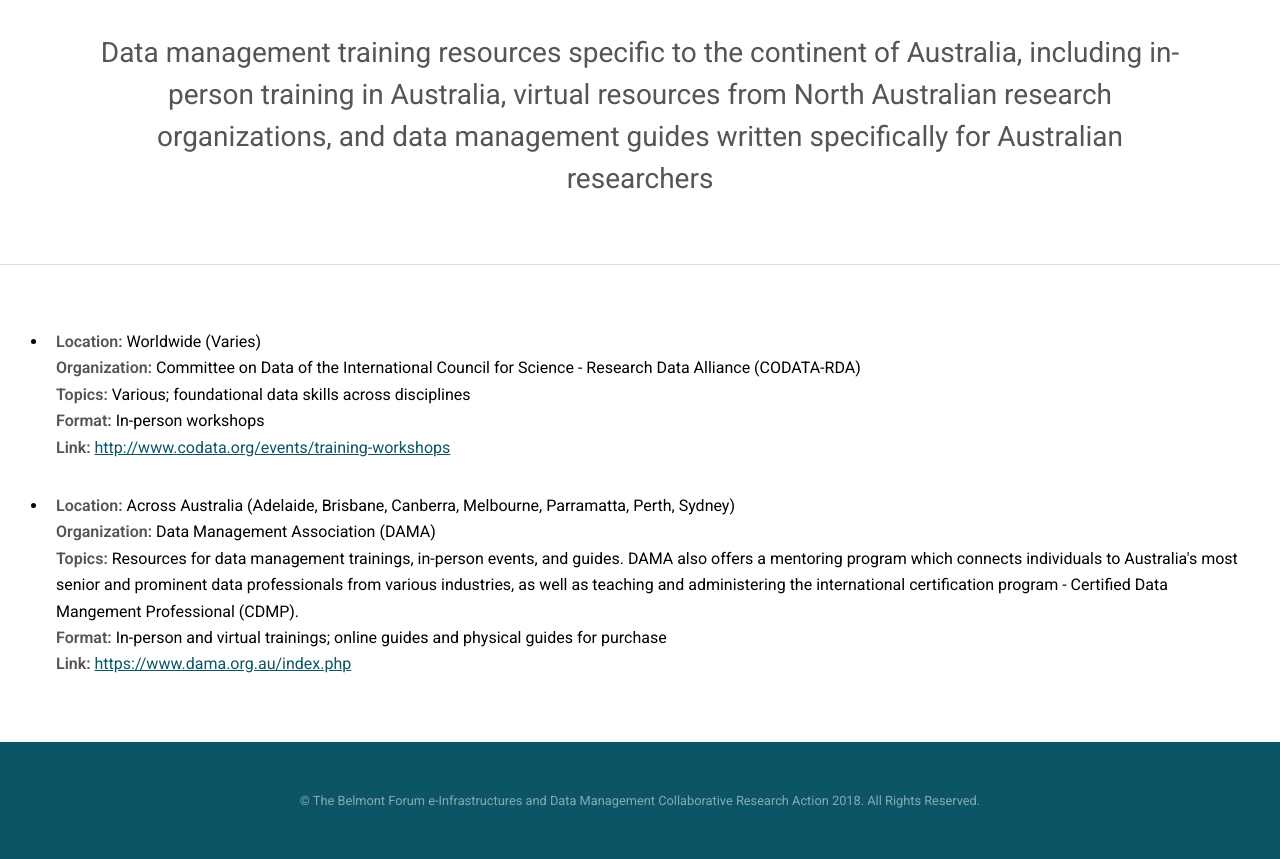
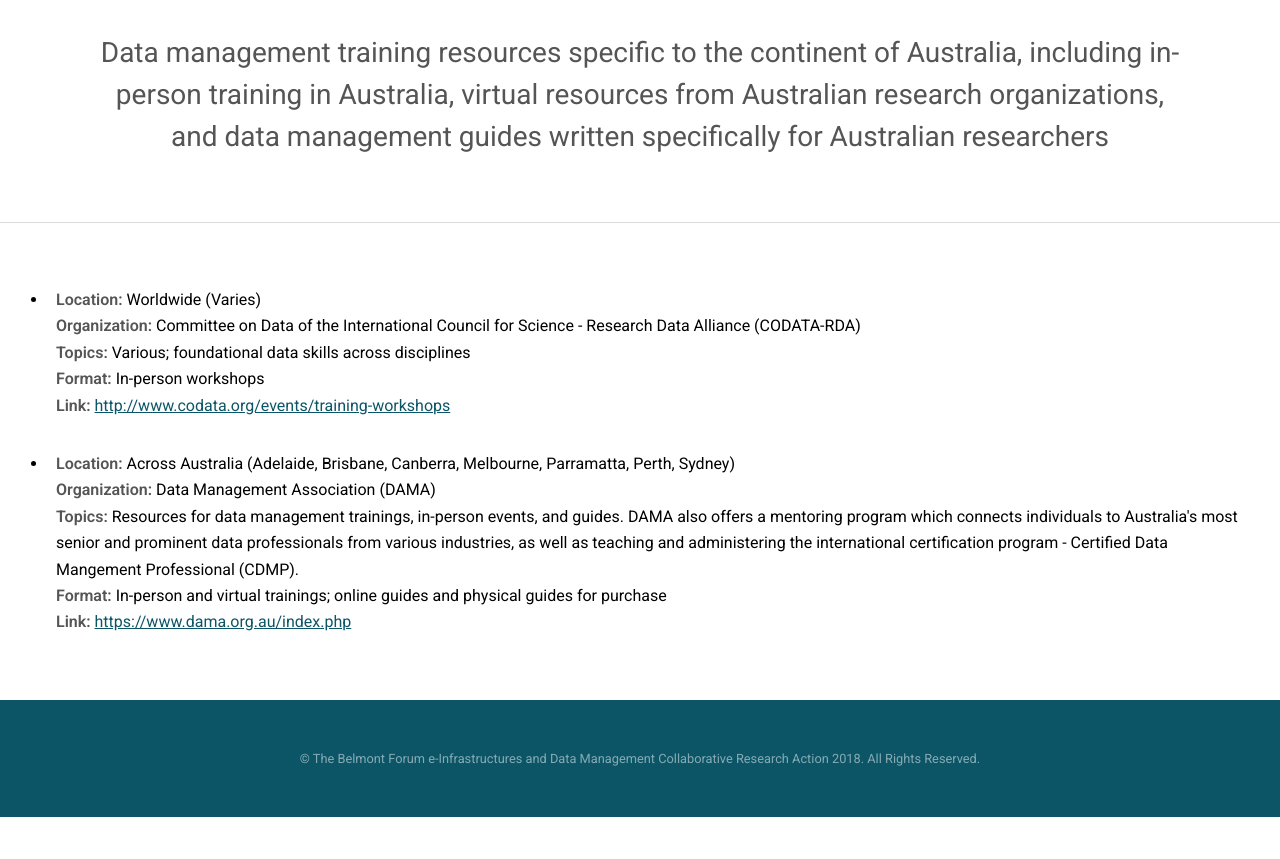
Before and after one commit to bfe-inf/toolkit, a Jekyll site: the page built from dmt-australia.html, in a window 1280 px wide. Shown: the part 290-1149 px from the top of the page. Built offline with Jekyll 4.4.1, drawn with Linux system fonts in a browser that asks for light colours; after the commit the page ends 1107 px from its top, so only the background shows below that.

Commit message:
Update dmt-australia.html

```diff
--- a/dmt-australia.html
+++ b/dmt-australia.html
@@ -49,7 +49,7 @@
 			<section id="main" class="wrapper" style="padding-bottom: 0px;">
 				<div class="inner">
 					<header class="align-center">
-						<h3>Data management training resources specific to the continent of Australia, including in-person training in Australia, virtual resources from North Australian research organizations, and data management guides written specifically for Australian researchers</h3>
+						<h3>Data management training resources specific to the continent of Australia, including in-person training in Australia, virtual resources from Australian research organizations, and data management guides written specifically for Australian researchers</h3>
 					</header>
 			</section>
 			<hr>
```
